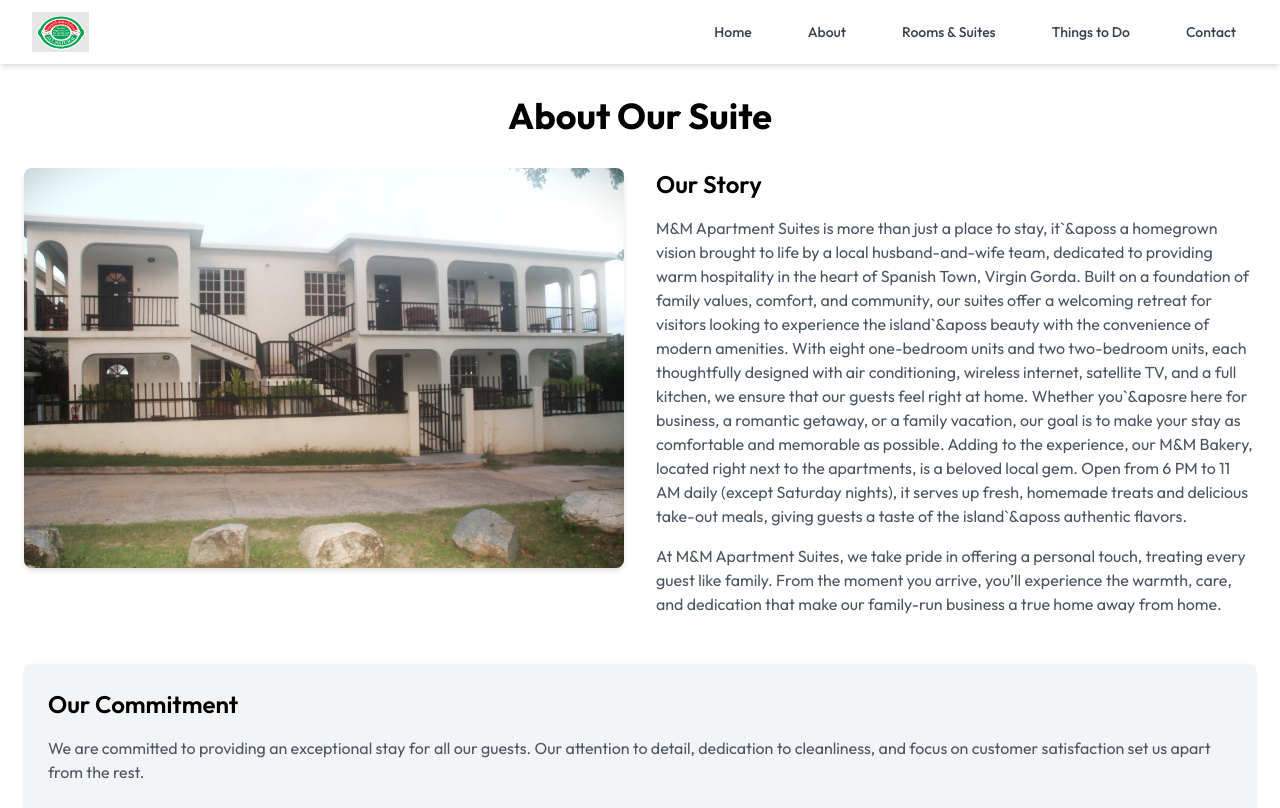
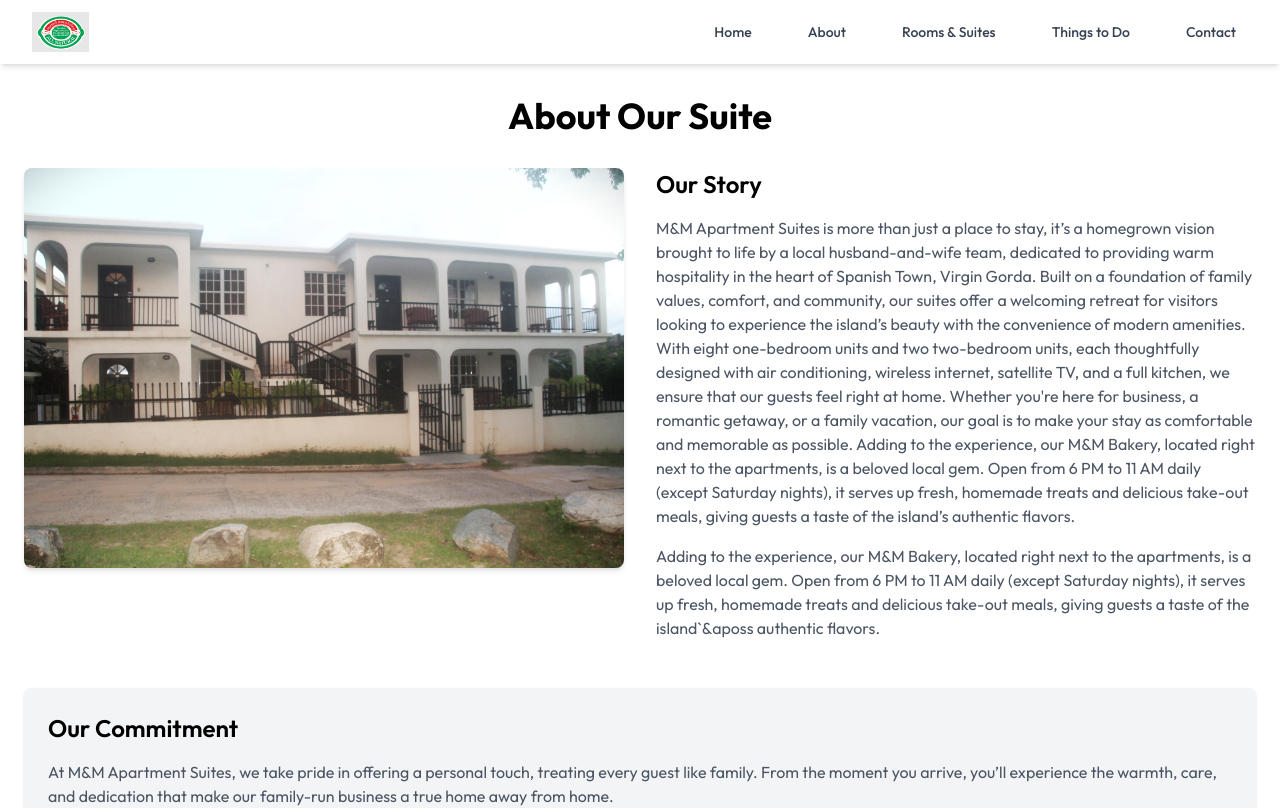
Before and after one commit to tsedeniaermias/M-M-Properties, a Next.js app: page /about in a window 1280 px wide. Shown: the top 808 px of the page. Built offline with nearby package versions, Linux system fonts and the light colour scheme.

Commit message:
update about page

```diff
--- a/app/about/page.tsx
+++ b/app/about/page.tsx
@@ -20,12 +20,14 @@
         <div>
           <h2 className="text-2xl font-semibold mb-4">Our Story</h2>
           <p className="text-gray-600 mb-4">
-          M&M Apartment Suites is more than just a place to stay, it`&aposs a homegrown vision brought to life by a local husband-and-wife team, dedicated to providing warm hospitality in the heart of Spanish Town, Virgin Gorda. Built on a foundation of family values, comfort, and community, our suites offer a welcoming retreat for visitors looking to experience the island`&aposs beauty with the convenience of modern amenities. With eight one-bedroom units and two two-bedroom units, each thoughtfully designed with air conditioning, wireless internet, satellite TV, and a full kitchen, we ensure that our guests feel right at home. Whether you`&aposre here for business, a romantic getaway, or a family vacation, our goal is to make your stay as comfortable and memorable as possible.
-Adding to the experience, our M&M Bakery, located right next to the apartments, is a beloved local gem. Open from 6 PM to 11 AM daily (except Saturday nights), it serves up fresh, homemade treats and delicious take-out meals, giving guests a taste of the island`&aposs authentic flavors.
+          M&M Apartment Suites is more than just a place to stay, it’s a homegrown vision brought to life by a local husband-and-wife team, dedicated to providing warm hospitality in the heart of Spanish Town, Virgin Gorda. Built on a foundation of family values, comfort, and community, our suites offer a welcoming retreat for visitors looking to experience the island’s beauty with the convenience of modern amenities.
+With eight one-bedroom units and two two-bedroom units, each thoughtfully designed with air conditioning, wireless internet, satellite TV, and a full kitchen, we ensure that our guests feel right at home. Whether you're here for business, a romantic getaway, or a family vacation, our goal is to make your stay as comfortable and memorable as possible.
+Adding to the experience, our M&M Bakery, located right next to the apartments, is a beloved local gem. Open from 6 PM to 11 AM daily (except Saturday nights), it serves up fresh, homemade treats and delicious take-out meals, giving guests a taste of the island’s authentic flavors.
+
 
           </p>
           <p className="text-gray-600 mb-4">
-          At M&M Apartment Suites, we take pride in offering a personal touch, treating every guest like family. From the moment you arrive, you’ll experience the warmth, care, and dedication that make our family-run business a true home away from home.
+          Adding to the experience, our M&M Bakery, located right next to the apartments, is a beloved local gem. Open from 6 PM to 11 AM daily (except Saturday nights), it serves up fresh, homemade treats and delicious take-out meals, giving guests a taste of the island`&aposs authentic flavors.
           </p>
         </div>
       </div>
@@ -33,9 +35,7 @@
       <div className="bg-gray-100 p-6 rounded-lg shadow mb-8">
         <h2 className="text-2xl font-semibold mb-4">Our Commitment</h2>
         <p className="text-gray-600 mb-4">
-          We are committed to providing an exceptional stay for all our guests.
-          Our attention to detail, dedication to cleanliness, and focus on
-          customer satisfaction set us apart from the rest.
+        At M&M Apartment Suites, we take pride in offering a personal touch, treating every guest like family. From the moment you arrive, you’ll experience the warmth, care, and dedication that make our family-run business a true home away from home.
         </p>
       </div>
 
```
